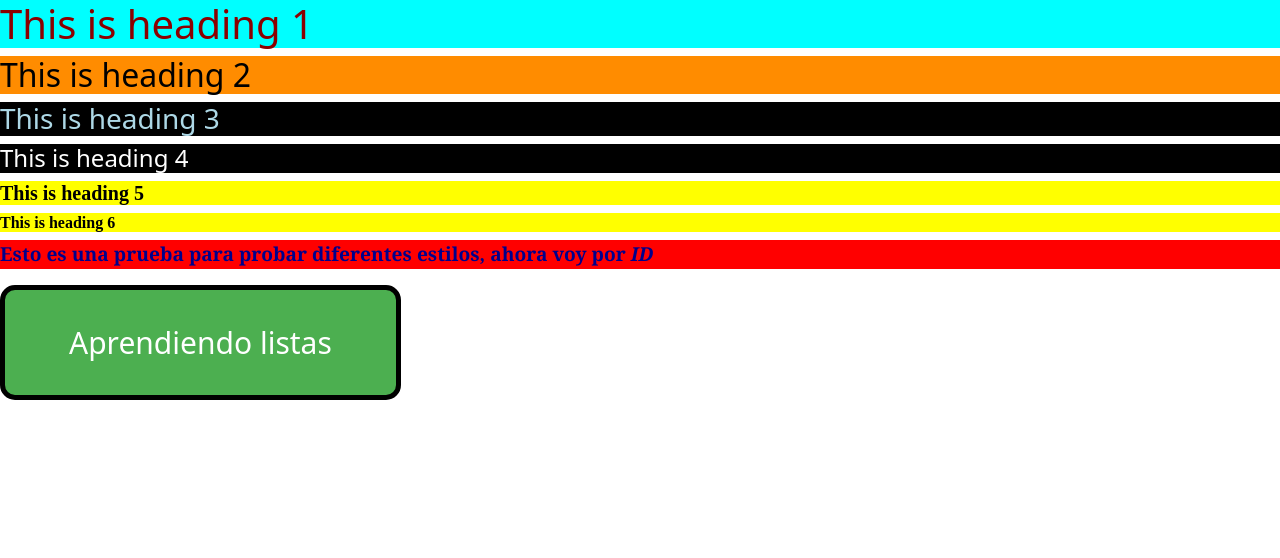
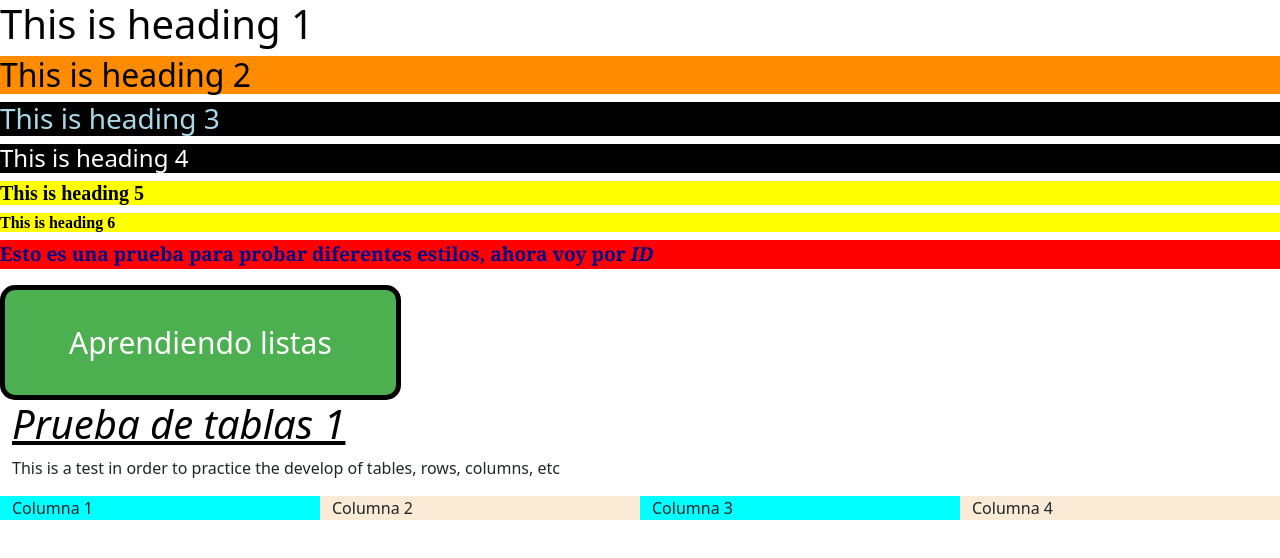
Before and after one commit to Nicomaxxx/Practicas, a plain HTML site: page practica.html in a window 1280 px wide. Drawn offline with Linux system fonts and the light colour scheme.

Commit message:
hicimos nuestra primeras 4 columnas con estilo seteado en boostrap

```diff
--- a/practica.html
+++ b/practica.html
@@ -15,6 +15,16 @@
     <p id="pruebaID">Esto es una prueba para probar diferentes estilos, ahora voy por <em>ID</em></p>
     <a href="index2.html" class="botonpiola">Aprendiendo listas</a>
     <link rel="stylesheet" href="styles.css">
+    <div class="container-fluid">
+        <h1><em><u>Prueba de tablas 1</u></em></h1>
+        <p>This is a test in order to practice the develop of tables, rows, columns, etc</p>
+        <div class="row">
+            <div class="col-md-3" style="background-color:aqua;">Columna 1</div>
+            <div class="col-md-3" style="background-color:antiquewhite;">Columna 2</div>
+            <div class="col-md-3" style="background-color:aqua;">Columna 3</div>
+            <div class="col-md-3" style="background-color:antiquewhite;">Columna 4</div>
+        </div>
+    </div>
 </body>
 
 </html>
--- a/styles.css
+++ b/styles.css
@@ -1,6 +1,6 @@
 h1 {
-    color: darkred;
-    background-color: cyan;
+    color: rgb(0, 0, 0);
+    background-color: rgb(255, 255, 255);
 }
 h2 {
     color: black;
```
